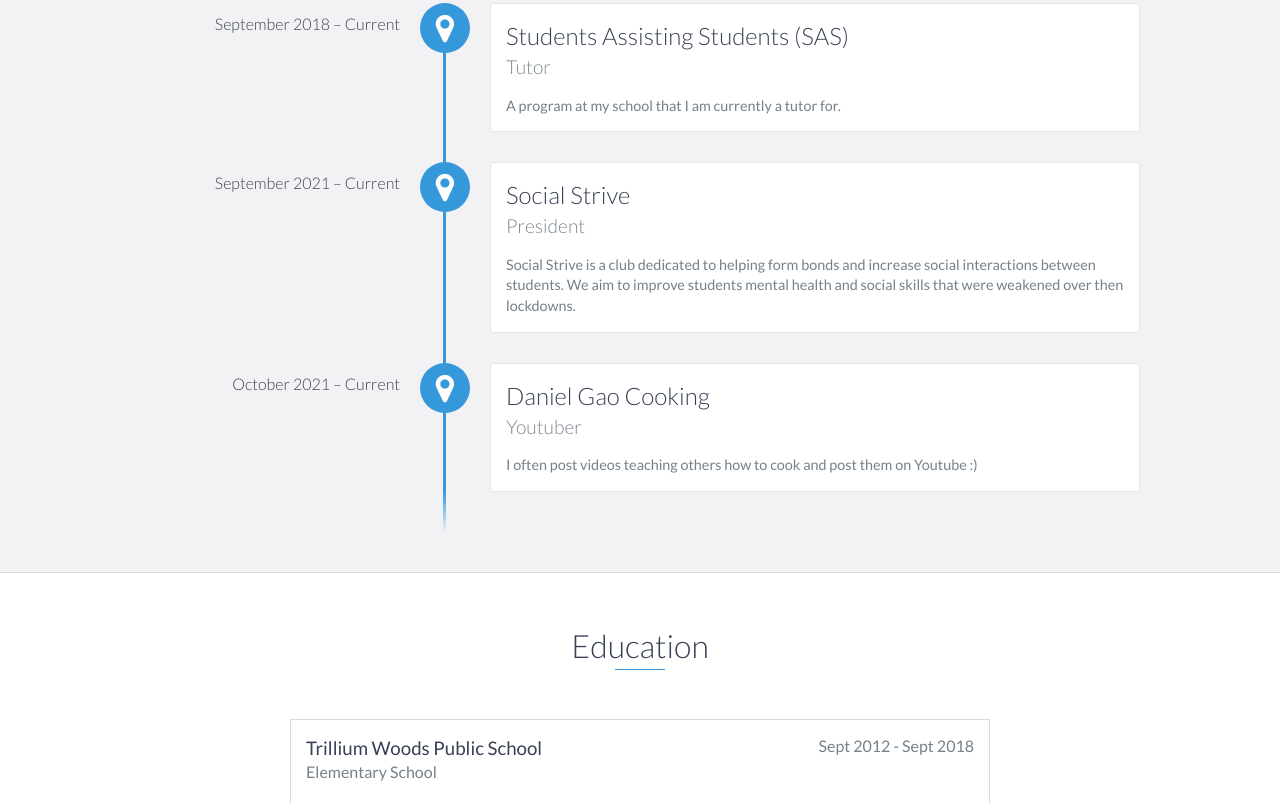
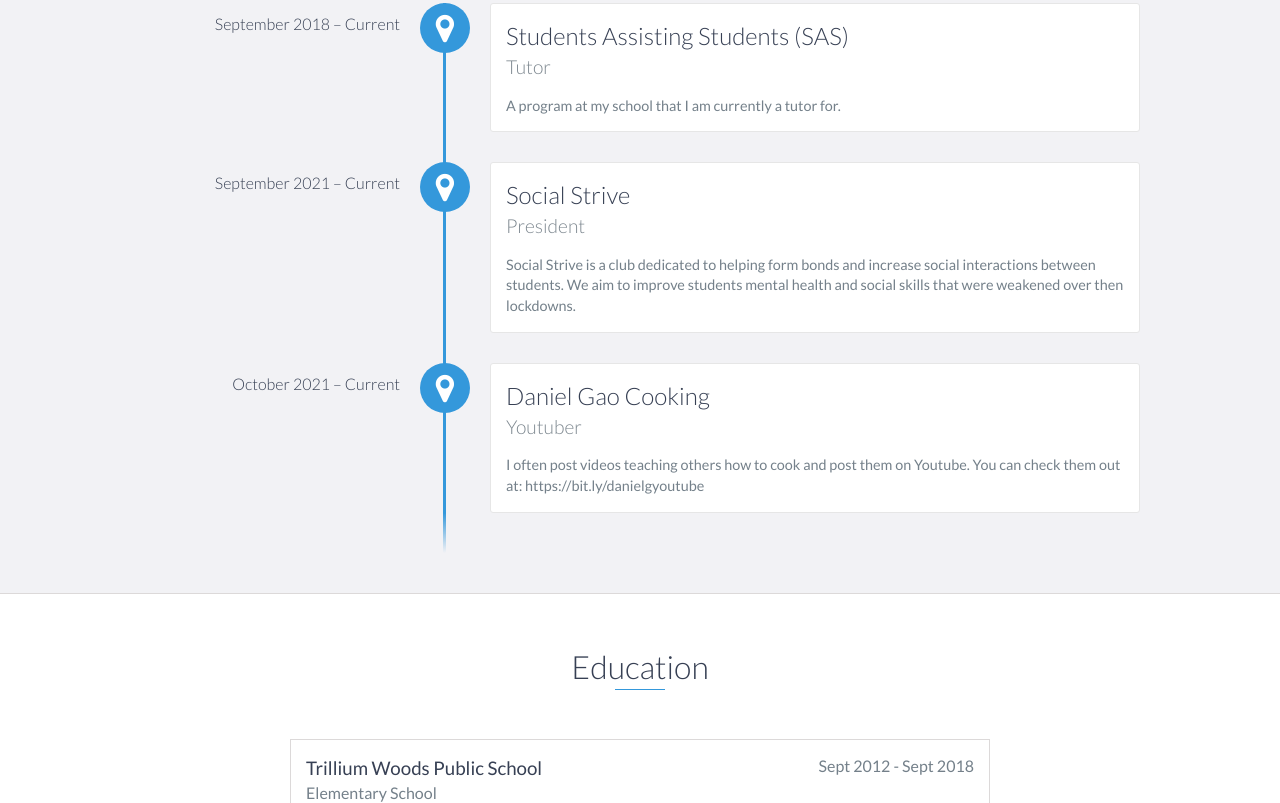
Before and after one commit to DanielGao04/DanielGao04.github.io, a website: page index.html in a window 1280 px wide. Shown: the part 1218-2021 px from the top of the page. Drawn offline with nearby package versions, Linux system fonts and the light colour scheme.

Commit message:
add yt link

```diff
--- a/index.html
+++ b/index.html
@@ -105,7 +105,7 @@
                 <h3>Daniel Gao Cooking</h3>
                 <h4>Youtuber</h4>
                 <p>
-                    I often post videos teaching others how to cook and post them on Youtube :)
+                    I often post videos teaching others how to cook and post them on Youtube. You can check them out at: https://bit.ly/danielgyoutube
                 </p>
             </div>
         </div>
```
